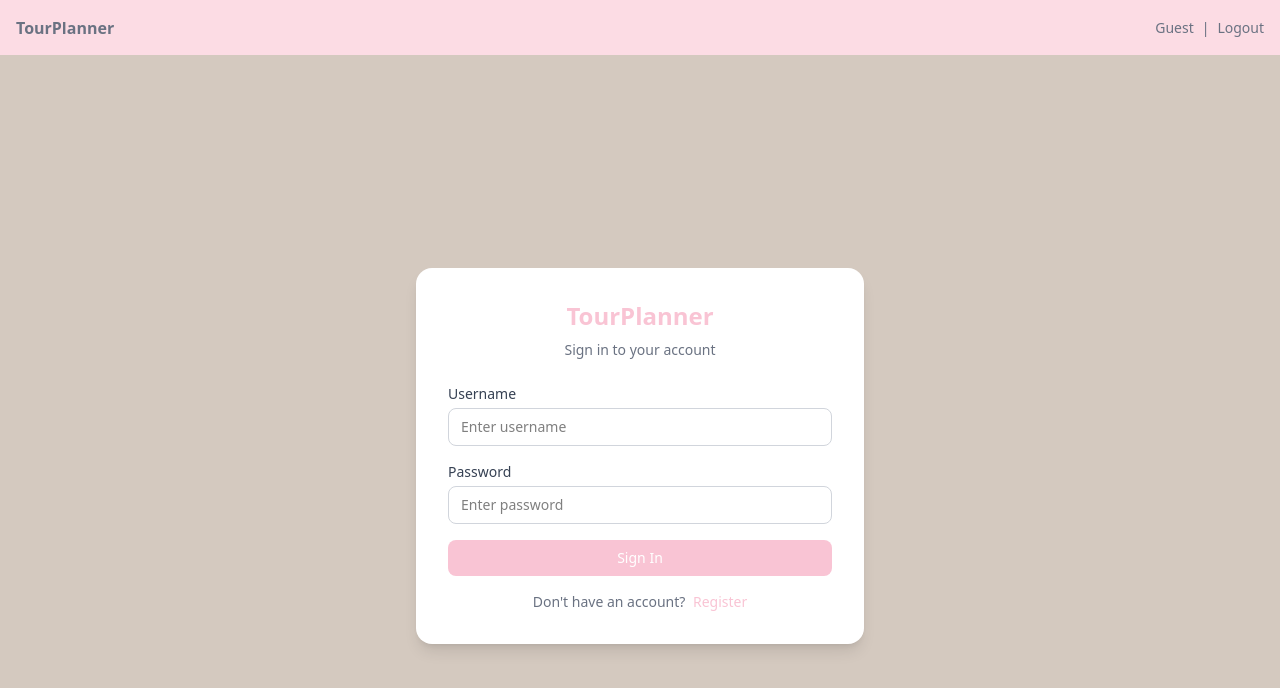
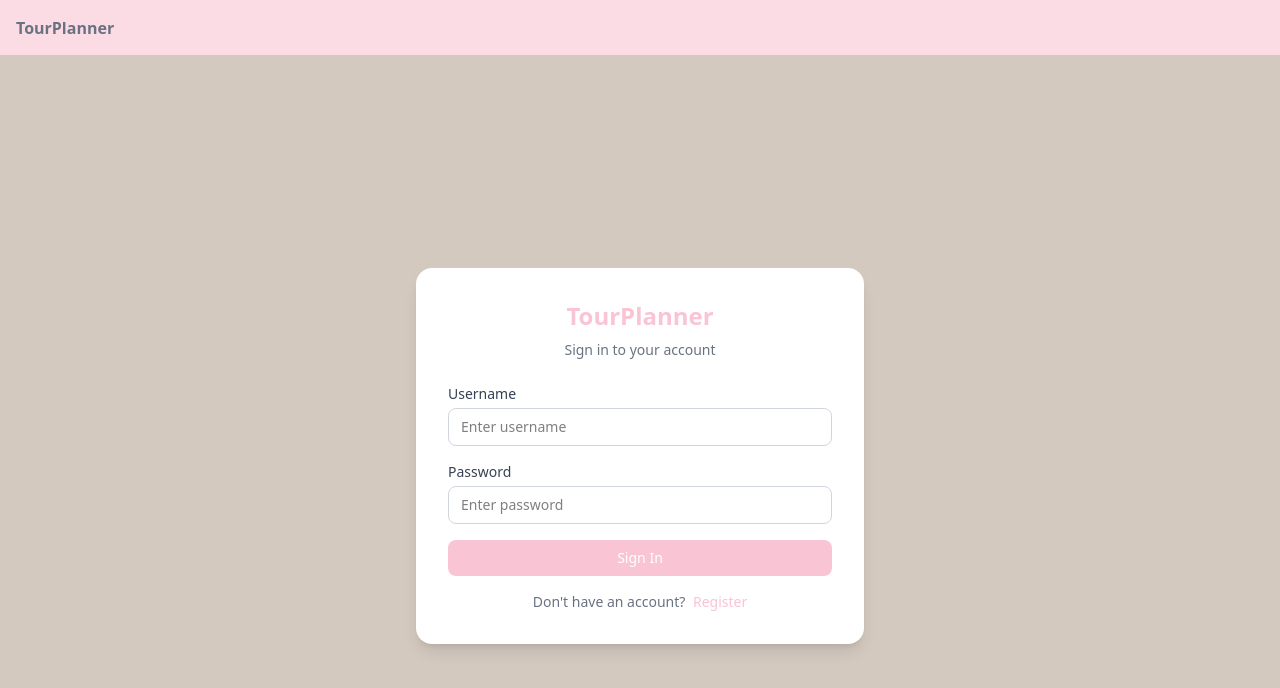
Before and after one commit to FHTW-SWEN/tourplanner-FE, an Angular app: page /login in a window 1280 px wide. Shown: the top 688 px of the page. Built offline with nearby package versions, Linux system fonts and the light colour scheme; no server answers.

Commit message:
fix: hide header auth controls when logged out

```diff
--- a/src/app/layout/header/header.html
+++ b/src/app/layout/header/header.html
@@ -1,10 +1,12 @@
 <header class="flex h-14 shrink-0 items-center justify-between border-b border-secondary-light bg-primary-light px-4">
   <span class="font-semibold text-gray-500">TourPlanner</span>
+  @if (authService.currentUser(); as user) {
     <div class="flex items-center gap-2 text-sm text-gray-500">
-    <span>{{ authService.currentUser()?.username ?? 'Guest' }}</span>
+      <span>{{ user.username }}</span>
       <span aria-hidden="true">|</span>
       <button type="button" (click)="onLogout()" class="hover:text-secondary-hover">
         Logout
       </button>
     </div>
+  }
 </header>
```
Lines whose indentation alone changed are shown as unchanged.
